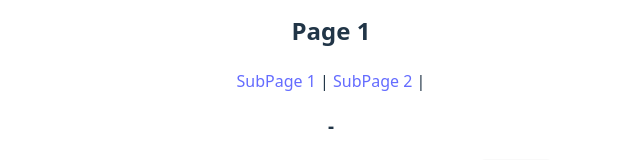
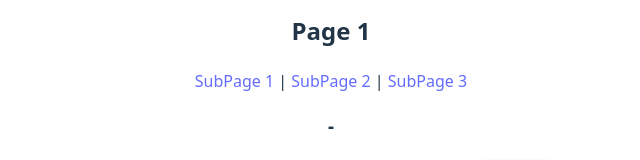
Before and after one commit to PiekharievaK/changelog-test, a React (Vite) app: page /1 in a window 1280 px wide. Shown: the part 268-428 px from the top of the page, without its empty margins (309-949 px from the left). Built offline with nearby package versions, Linux system fonts and the light colour scheme.

Commit message:
feat(V-234): some changes

```diff
--- a/src/pages/page1/Page1.jsx
+++ b/src/pages/page1/Page1.jsx
@@ -14,7 +14,7 @@ export const AddPage = () => {
             <nav>
                 <Link to="1">SubPage 1</Link> |{" "}
                 <Link to="2">SubPage 2</Link> |{" "}
-                {/*<Link to="3">SubPage 3</Link>*/}
+                <Link to="3">SubPage 3</Link>
             </nav>
             <div>
                 <MathBlock action={action1}/>
```
